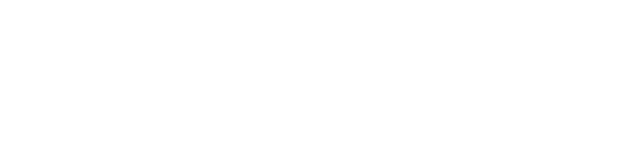
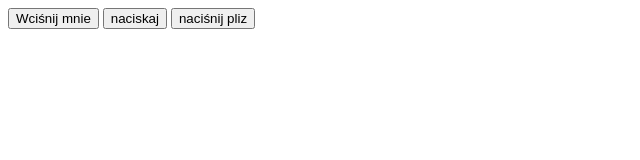
Before and after one commit to zkrupa02/nowe, a plain HTML site: page index.html in a window 1280 px wide. Shown: the whole page, without its empty margins (0-640 px from the left). Drawn offline with Linux system fonts and the light colour scheme.

Commit message:
Add files via upload

```diff
--- a/index.html
+++ b/index.html
@@ -1 +1,41 @@
 <!DOCTYPE html>
+
+<html>
+<head>
+	<title>ćwiczenia z js</title>
+</head>
+<body>
+	<button id="jeden" onclick="ziemniak()">Wciśnij mnie</button>
+	<button id="dwa" onclick="ciastka()">naciskaj</button>
+	<button id="trzy" onclick="babeczka()">naciśnij pliz </button>
+
+	<p id="demo"></p>
+
+<script type="text/javascript">
+
+	function japko(a,b){
+		console.log(a+b);
+	}
+	japko(2,5)
+
+
+	function ziemniak(){
+		alert("OJEJ!!!");
+	}
+
+	function ciastka(){
+		confirm("czy jesteś tego pewna?");
+
+	}
+
+	function babeczka(){
+		var imie = prompt("Jak masz na imię?", "imie");
+		if (imie!=null){
+			document.getElementById("demo").innerHTML="Hello "+ imie+" jak się masz?";
+		}
+
+	}
+
+	</script>
+	</body>
+	</html>
```
